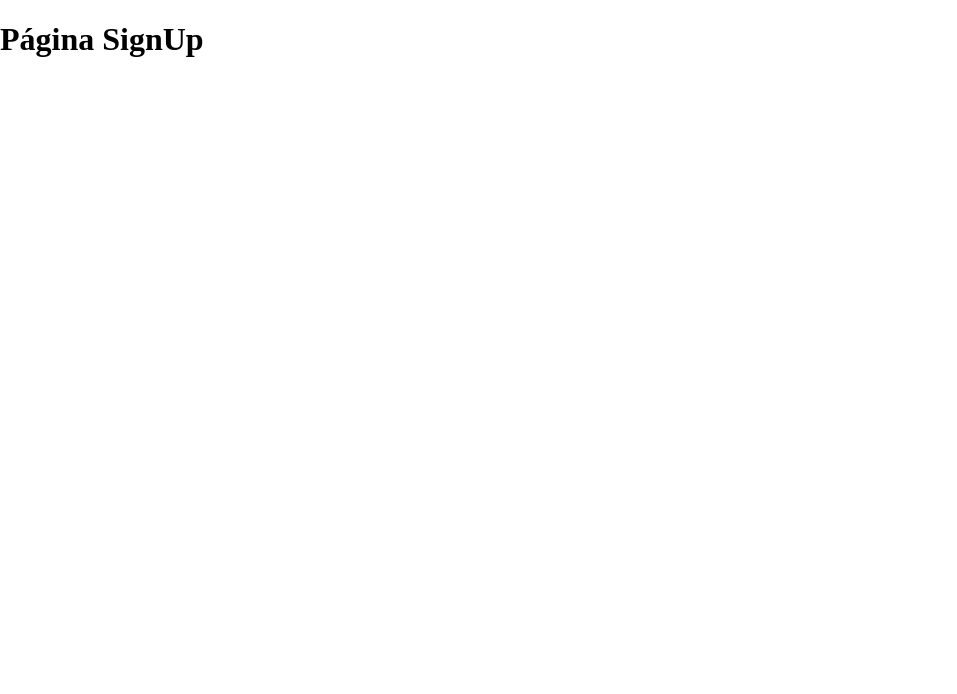
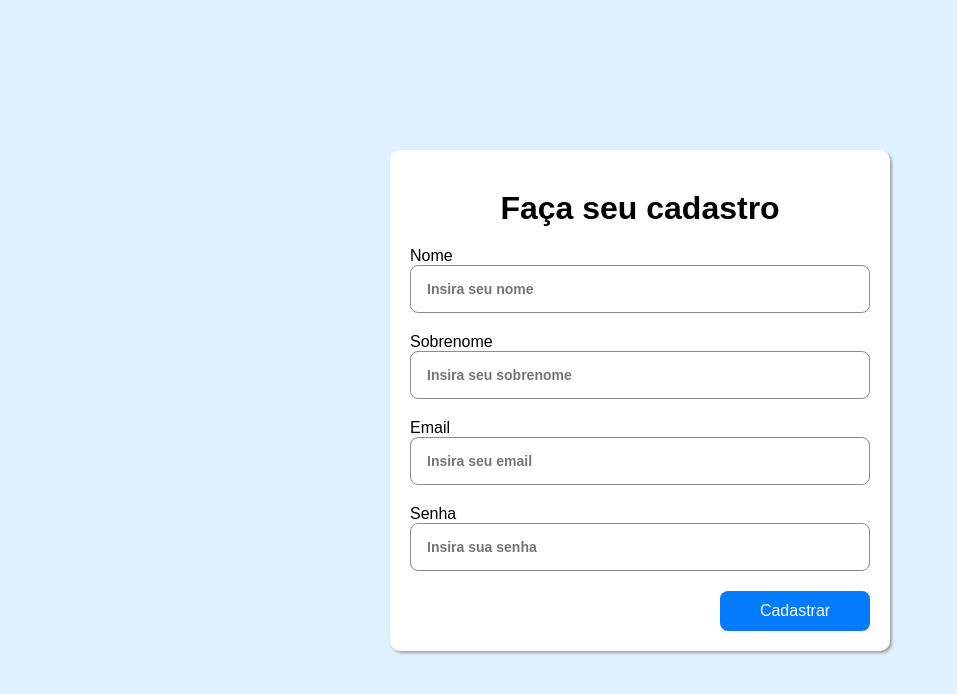
Before and after one commit to email-eng-software/main-project, a React (Create React App) app in the folder menser-front/: page /signUp in a window 1280 px wide. Shown: the top 694 px of the page, without its empty margins (0-957 px from the left). Built offline with nearby package versions, Linux system fonts and the light colour scheme.

Commit message:
feat: make the signup page mockup

```diff
--- a/menser-front/src/screens/SignUp/index.jsx
+++ b/menser-front/src/screens/SignUp/index.jsx
@@ -1,7 +1,68 @@
-import React from "react";
+import React, { useState } from "react";
+
+import {
+  Container,
+  InputsContainer,
+  Title,
+  Input,
+  InputLabel,
+  Button
+} from "./style";
 
 function SignUp() {
-  return <h1>Página SignUp</h1>
+  const [name, setName] = useState();
+  const [surname, setSurname] = useState();
+  const [email, setEmail] = useState();
+  const [password, setPassword] = useState();
+
+  return (
+    <Container>
+      <InputsContainer>
+        <Title>Faça seu cadastro</Title>
+        <InputLabel>Nome</InputLabel>
+        <Input
+          id="name"
+          name="name"
+          placeholder="Insira seu nome"
+          required
+          onChange={(event) => setName(event.target.value)}
+          type="string"
+          value={name}
+        />
+        <InputLabel>Sobrenome</InputLabel>
+        <Input
+          id="surname"
+          name="surname"
+          placeholder="Insira seu sobrenome"
+          required
+          onChange={(event) => setSurname(event.target.value)}
+          type="string"
+          value={surname}
+        />
+        <InputLabel>Email</InputLabel>
+        <Input
+          id="email"
+          name="email"
+          placeholder="Insira seu email"
+          required
+          onChange={(event) => setEmail(event.target.value)}
+          type="string"
+          value={email}
+        />
+        <InputLabel>Senha</InputLabel>
+        <Input
+          id="senha"
+          name="senha"
+          placeholder="Insira sua senha"
+          required
+          onChange={(event) => setPassword(event.target.value)}
+          type="password"
+          value={password}
+        />
+        <Button onClick={() => console.log(name, surname, email, password)}>Cadastrar</Button>
+      </InputsContainer>
+    </Container>
+  )
 }
 
 export default SignUp;
--- /dev/null
+++ b/menser-front/src/screens/SignUp/style.js
@@ -0,0 +1,78 @@
+import styled from 'styled-components';
+
+export const Container = styled.div`
+  display: flex;
+  width: 100%;
+  height: 100vh;
+  justify-content: center;
+  align-items: center;
+  background-color: #e0f1ff;
+`;
+
+export const InputsContainer = styled.div`
+  display: flex;
+  flex-direction: column;
+  padding: 20px;
+  background-color: white;
+  width: 90%;
+  max-width: 500px;
+  height: max-content;
+  border-radius: 10px;
+  box-shadow: 2px 2px 3px #a1a1a1;
+`;
+
+export const Title = styled.p`
+  font-family: Poppins, Arial, Helvetica, sans-serif;
+  font-weight: 600;
+  font-size: 32px;
+  margin: 20px auto;
+  color: #000000;
+`;
+
+export const InputLabel = styled.p`
+  font-family: Poppins, Arial, Helvetica, sans-serif;
+  font-weight: 400;
+  font-size: 16px;
+  color: #000000;
+`;
+
+export const Input = styled.input`
+  width: 100%;
+  height: 48px;
+  border-radius: 8px;
+  border: 1px solid #8c8c8c;
+  font-family: Poppins, Arial, Helvetica, sans-serif;
+  font-weight: 600;
+  font-size: 14px;
+  line-height: 22px;
+  color: #6c6c6c;
+  padding-left: 16px;
+  margin-bottom: 20px;
+  ::placeholder {
+    font-family: Poppins, Arial, Helvetica, sans-serif;
+    font-weight: 400;
+    font-size: 14px;
+    line-height: 22px;
+    color: #8c8c8c;
+  }
+`;
+
+export const Button = styled.button`
+  display: flex;
+  align-items: center;
+  justify-content: center;
+  background: #037bfc;
+  width: 150px;
+  height: 40px;
+  border: 0px;
+  border-radius: 8px;
+  color: #ffffff;
+  font-family: Poppins, Arial, Helvetica, sans-serif;
+  font-size: 16px;
+  font-weight: 400;
+  margin: 0;
+  margin-left: auto;
+  padding: 0;
+  text-align: center;
+  cursor: pointer
+`;
--- a/menser-front/src/styles/global.jsx
+++ b/menser-front/src/styles/global.jsx
@@ -15,6 +15,8 @@ const GlobalStyle = createGlobalStyle`
 
   * {
     box-sizing: border-box;
+    padding: 0;
+    margin: 0;
   }
 `;
 
```
